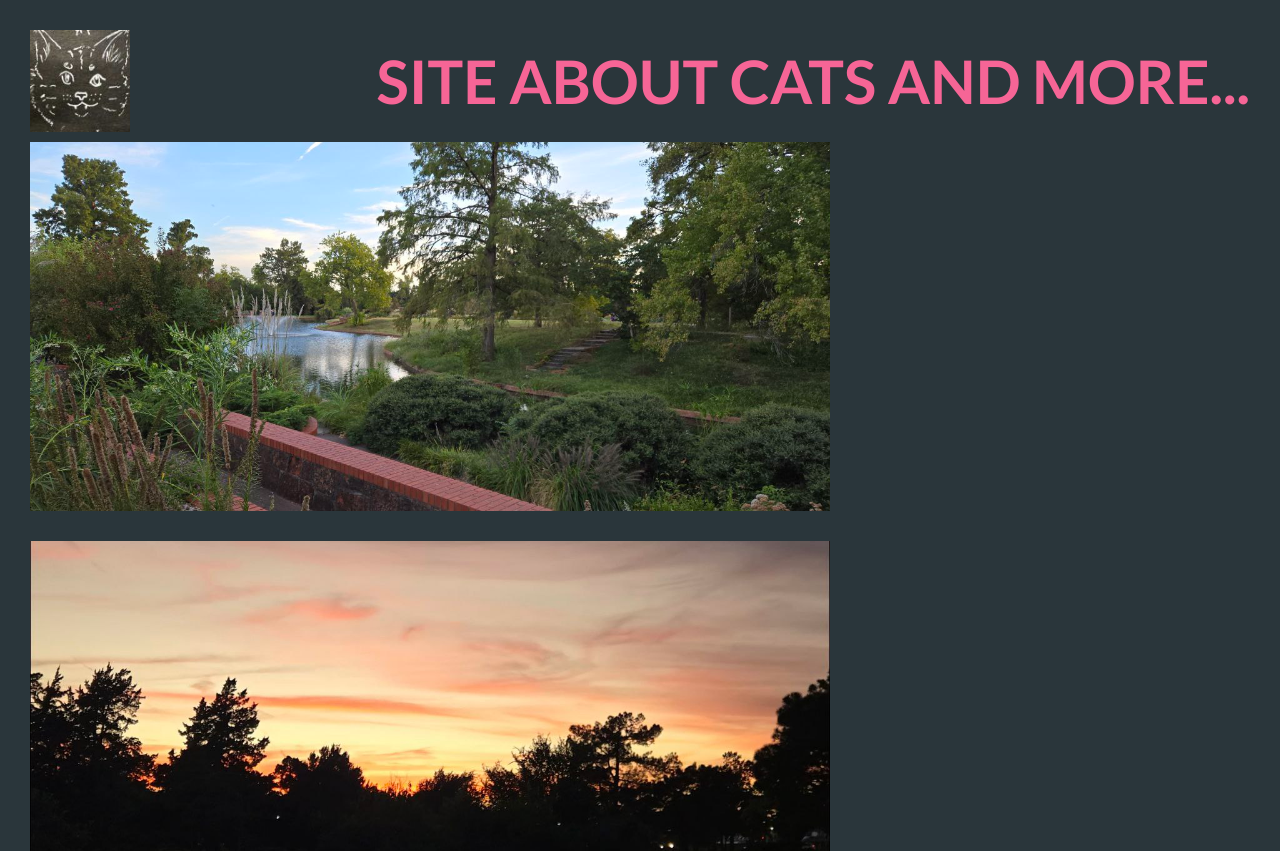
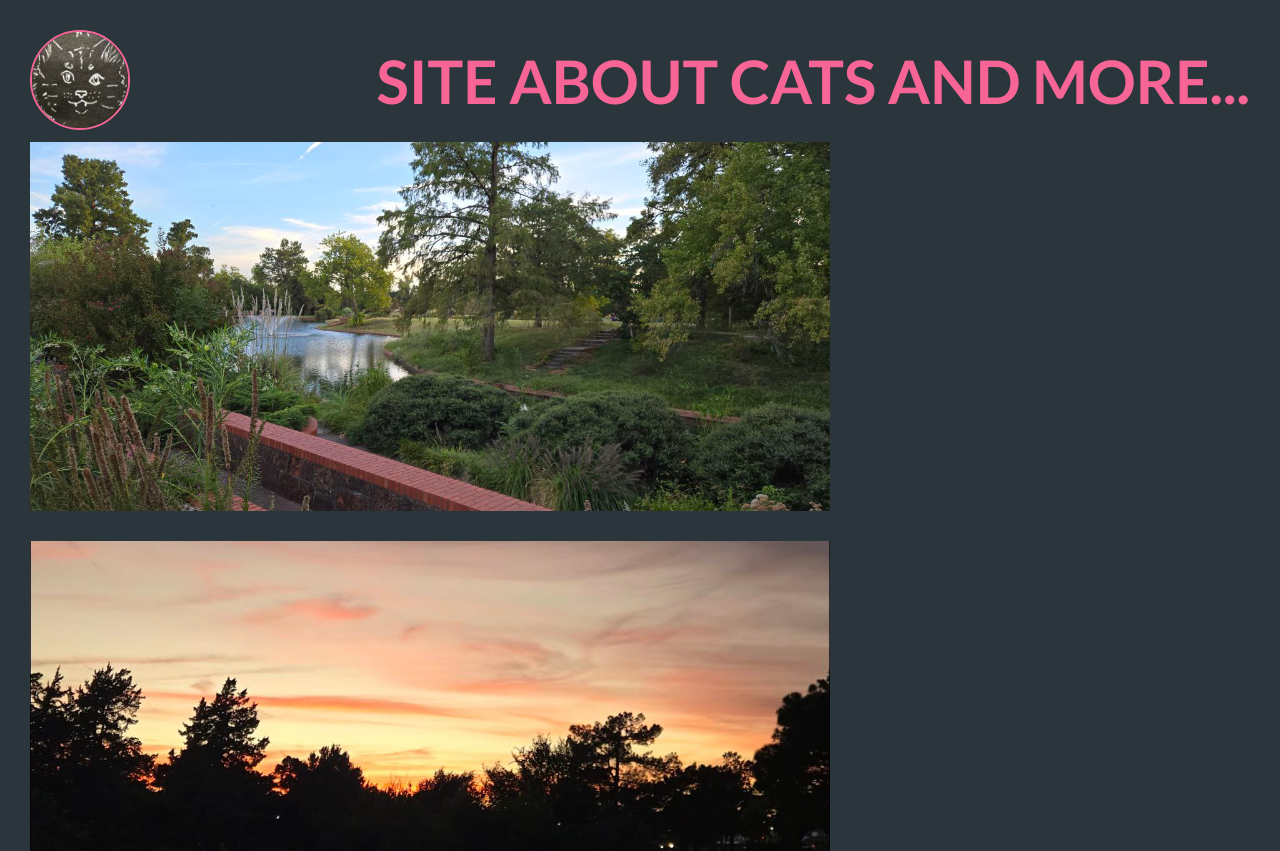
Before and after one commit to DenisPepper/FromDenisToNicole, a React (Vite) app: page / in a window 1280 px wide. Shown: the top 851 px of the page. Built offline with nearby package versions, Linux system fonts and the light colour scheme.

Commit message:
Скорректирует размеры логотипа

```diff
--- a/src/components/app/app.scss
+++ b/src/components/app/app.scss
@@ -20,7 +20,10 @@
 .logo {
   display: block;
   width: 10rem;
+  height: 10rem;
   flex: 0 0 10rem;
-  height: auto;
+
   object-fit: cover;
+  border-radius: 50%;
+  border: 0.2rem solid var(--color-basic-pink);
 }
```
